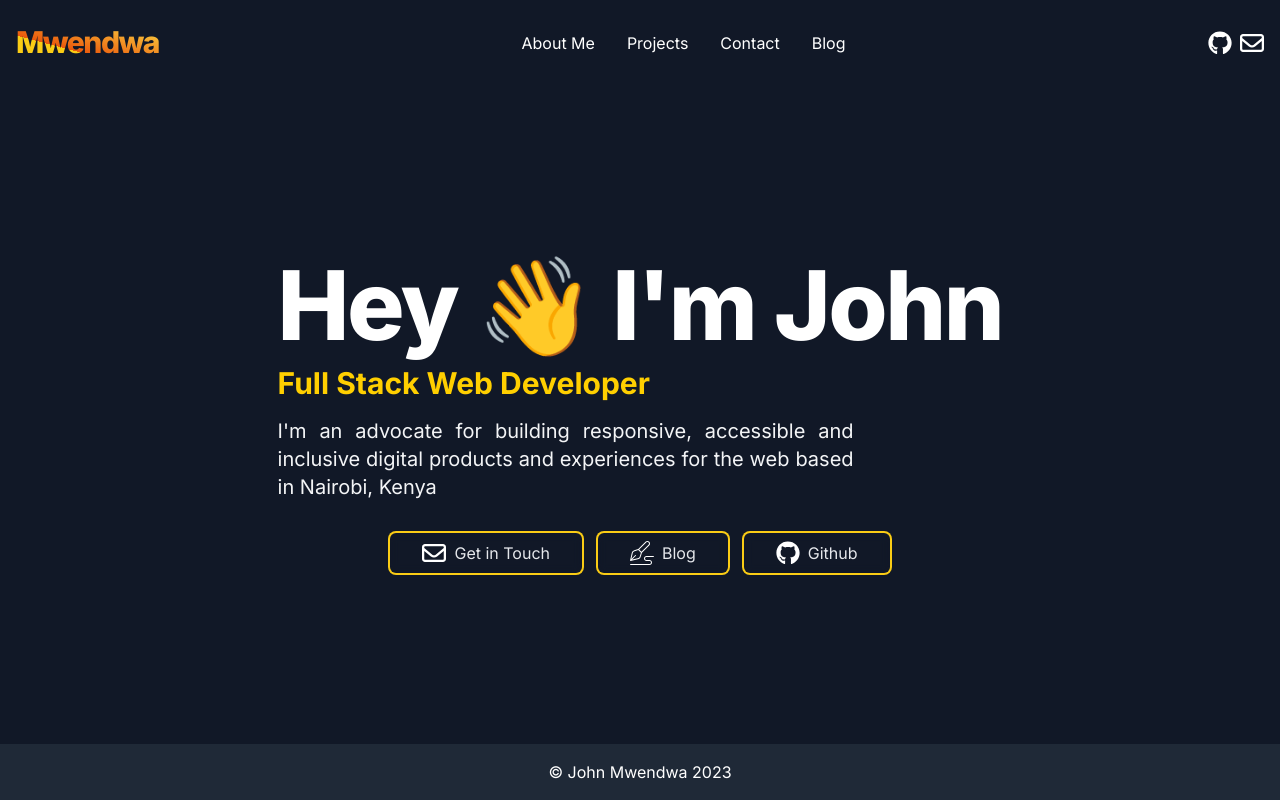
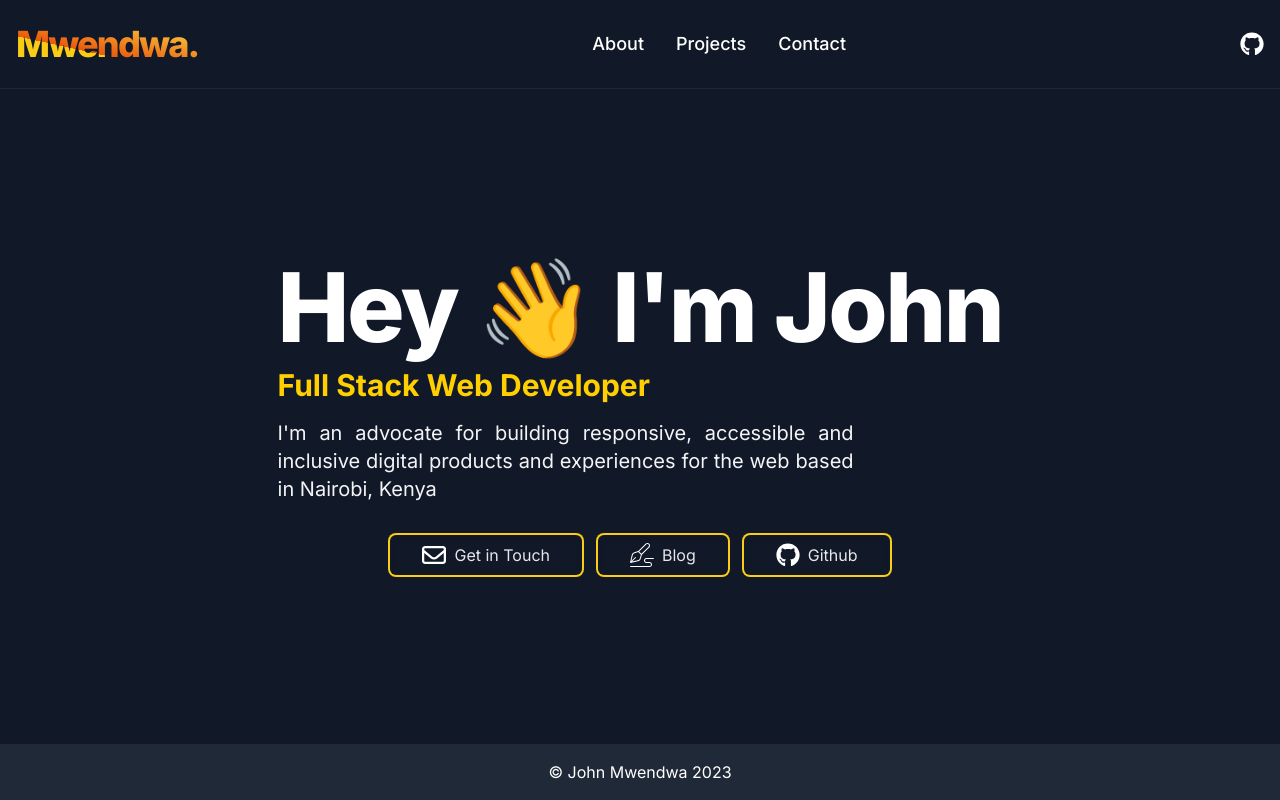
Before and after one commit to JohnMwendwa/portfolio_v2, a Next.js app: page / in a window 1280 px wide. Built offline with nearby package versions, Linux system fonts and the light colour scheme.

Commit message:
restructure code

```diff
--- a/src/components/layout/Navbar.tsx
+++ b/src/components/layout/Navbar.tsx
@@ -11,7 +11,7 @@ export interface MenuProps {
 }
 
 const Navbar = () => {
-  const [scroling, setScrolling] = useState(false);
+  const [scrolling, setScrolling] = useState(false);
   useEffect(() => {
     window.addEventListener("scroll", () => {
       const position = window.scrollY;
@@ -25,23 +25,26 @@ const Navbar = () => {
   return (
     <header
       className={`${
-        scroling ? "bg-slate-900/95" : "bg-gray-900"
-      } sticky top-0 z-30 w-full transition-colors duration-300 text-white backdrop-blur`}
+        scrolling ? "bg-slate-900/95" : "bg-gray-900"
+      } sticky top-0 z-30 w-full transition-colors duration-300 text-white backdrop-blur border-b border-gray-800`}
     >
       <SectionContainer>
         <div className="flex items-center justify-between space-x-8 py-6 px-4">
           <Link
             href="/"
             aria-label="Go to Home page"
-            className="font-extrabold text-transparent text-3xl bg-clip-text bg-gradient-to-tr from-yellow-400 from-35% via-orange-600 via-5% to-yellow-300 leading-tight tracking-tighter"
+            className="font-extrabold text-transparent text-3xl sm:text-4xl bg-clip-text bg-gradient-to-tr from-yellow-400 from-35% via-orange-600 via-5% to-yellow-300 leading-tight tracking-tighter"
           >
-            Mwendwa
+            Mwendwa.
           </Link>
-          <nav className="hidden sm:block transition-all">
+          <nav className="hidden sm:block transition-all text-lg">
             <ul className="flex items-center gap-x-8">
               {MenuItems.map((item) => (
                 <li key={item.name}>
-                  <Link href={item.link} className="hover:text-yellow-400">
+                  <Link
+                    href={item.link}
+                    className="hover:text-yellow-400 font-medium"
+                  >
                     {item.name}
                   </Link>
                 </li>
@@ -66,22 +69,6 @@ const Navbar = () => {
                 <path d="M165.9 397.4c0 2-2.3 3.6-5.2 3.6-3.3.3-5.6-1.3-5.6-3.6 0-2 2.3-3.6 5.2-3.6 3-.3 5.6 1.3 5.6 3.6zm-31.1-4.5c-.7 2 1.3 4.3 4.3 4.9 2.6 1 5.6 0 6.2-2s-1.3-4.3-4.3-5.2c-2.6-.7-5.5.3-6.2 2.3zm44.2-1.7c-2.9.7-4.9 2.6-4.6 4.9.3 2 2.9 3.3 5.9 2.6 2.9-.7 4.9-2.6 4.6-4.6-.3-1.9-3-3.2-5.9-2.9zM244.8 8C106.1 8 0 113.3 0 252c0 110.9 69.8 205.8 169.5 239.2 12.8 2.3 17.3-5.6 17.3-12.1 0-6.2-.3-40.4-.3-61.4 0 0-70 15-84.7-29.8 0 0-11.4-29.1-27.8-36.6 0 0-22.9-15.7 1.6-15.4 0 0 24.9 2 38.6 25.8 21.9 38.6 58.6 27.5 72.9 20.9 2.3-16 8.8-27.1 16-33.7-55.9-6.2-112.3-14.3-112.3-110.5 0-27.5 7.6-41.3 23.6-58.9-2.6-6.5-11.1-33.3 2.6-67.9 20.9-6.5 69 27 69 27 20-5.6 41.5-8.5 62.8-8.5s42.8 2.9 62.8 8.5c0 0 48.1-33.6 69-27 13.7 34.7 5.2 61.4 2.6 67.9 16 17.7 25.8 31.5 25.8 58.9 0 96.5-58.9 104.2-114.8 110.5 9.2 7.9 17 22.9 17 46.4 0 33.7-.3 75.4-.3 83.6 0 6.5 4.6 14.4 17.3 12.1C428.2 457.8 496 362.9 496 252 496 113.3 383.5 8 244.8 8zM97.2 352.9c-1.3 1-1 3.3.7 5.2 1.6 1.6 3.9 2.3 5.2 1 1.3-1 1-3.3-.7-5.2-1.6-1.6-3.9-2.3-5.2-1zm-10.8-8.1c-.7 1.3.3 2.9 2.3 3.9 1.6 1 3.6.7 4.3-.7.7-1.3-.3-2.9-2.3-3.9-2-.6-3.6-.3-4.3.7zm32.4 35.6c-1.6 1.3-1 4.3 1.3 6.2 2.3 2.3 5.2 2.6 6.5 1 1.3-1.3.7-4.3-1.3-6.2-2.2-2.3-5.2-2.6-6.5-1zm-11.4-14.7c-1.6 1-1.6 3.6 0 5.9 1.6 2.3 4.3 3.3 5.6 2.3 1.6-1.3 1.6-3.9 0-6.2-1.4-2.3-4-3.3-5.6-2z" />
               </svg>
             </motion.a>
-            <motion.a
-              href="mailto:hey@johnmwendwa.me"
-              whileHover={{ y: -2 }}
-              className="relative"
-              aria-label="Email me"
-            >
-              <svg
-                xmlns="http://www.w3.org/2000/svg"
-                height="1em"
-                viewBox="0 0 512 512"
-                aria-hidden="true"
-                className="hover:fill-yellow-400 fill-white h-6 w-6"
-              >
-                <path d="M64 112c-8.8 0-16 7.2-16 16v22.1L220.5 291.7c20.7 17 50.4 17 71.1 0L464 150.1V128c0-8.8-7.2-16-16-16H64zM48 212.2V384c0 8.8 7.2 16 16 16H448c8.8 0 16-7.2 16-16V212.2L322 328.8c-38.4 31.5-93.7 31.5-132 0L48 212.2zM0 128C0 92.7 28.7 64 64 64H448c35.3 0 64 28.7 64 64V384c0 35.3-28.7 64-64 64H64c-35.3 0-64-28.7-64-64V128z" />
-              </svg>
-            </motion.a>
           </div>
 
           <MobileNav MenuItems={MenuItems} />
@@ -93,20 +80,16 @@ const Navbar = () => {
 
 const MenuItems: MenuProps[] = [
   {
-    name: "About Me",
-    link: "#about",
+    name: "About",
+    link: "/about",
   },
   {
     name: "Projects",
-    link: "#projects",
+    link: "/projects",
   },
   {
     name: "Contact",
-    link: "#contact",
-  },
-  {
-    name: "Blog",
-    link: "#blog",
+    link: "/contact",
   },
 ];
 
```
